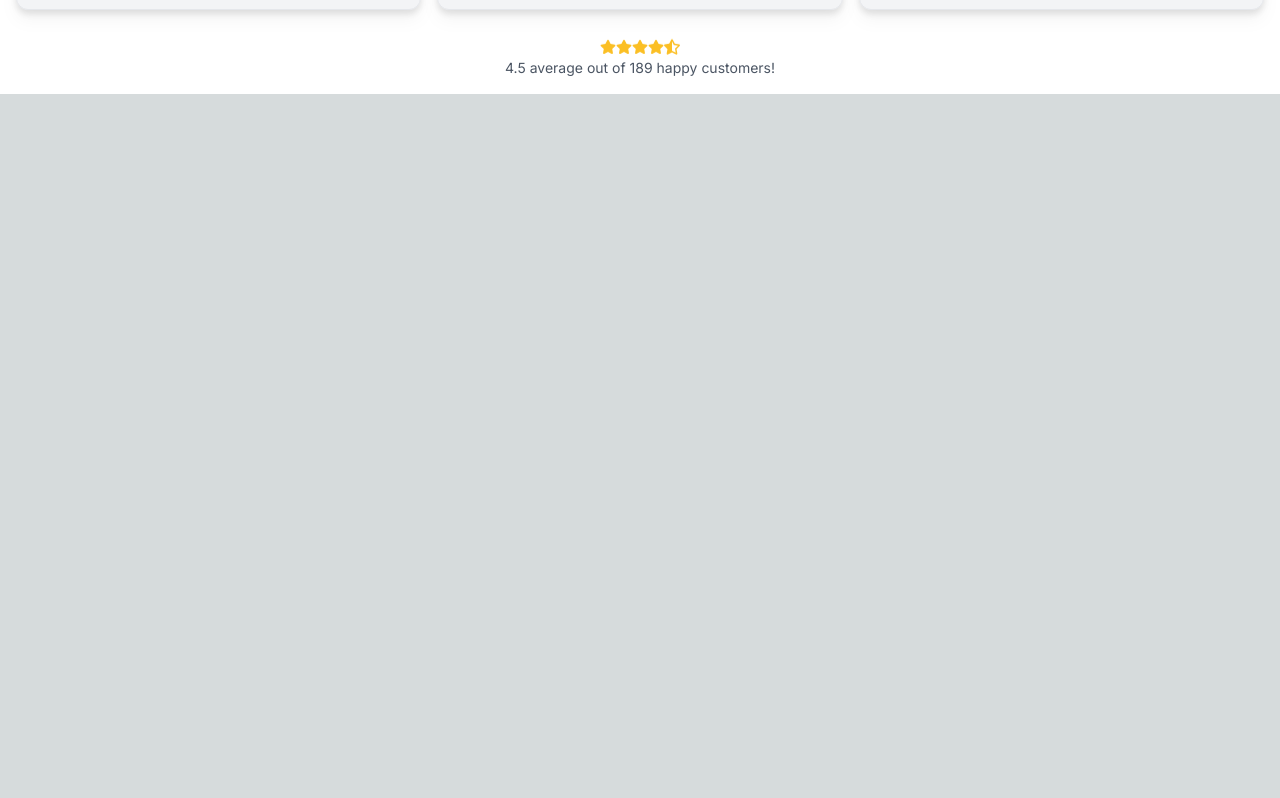
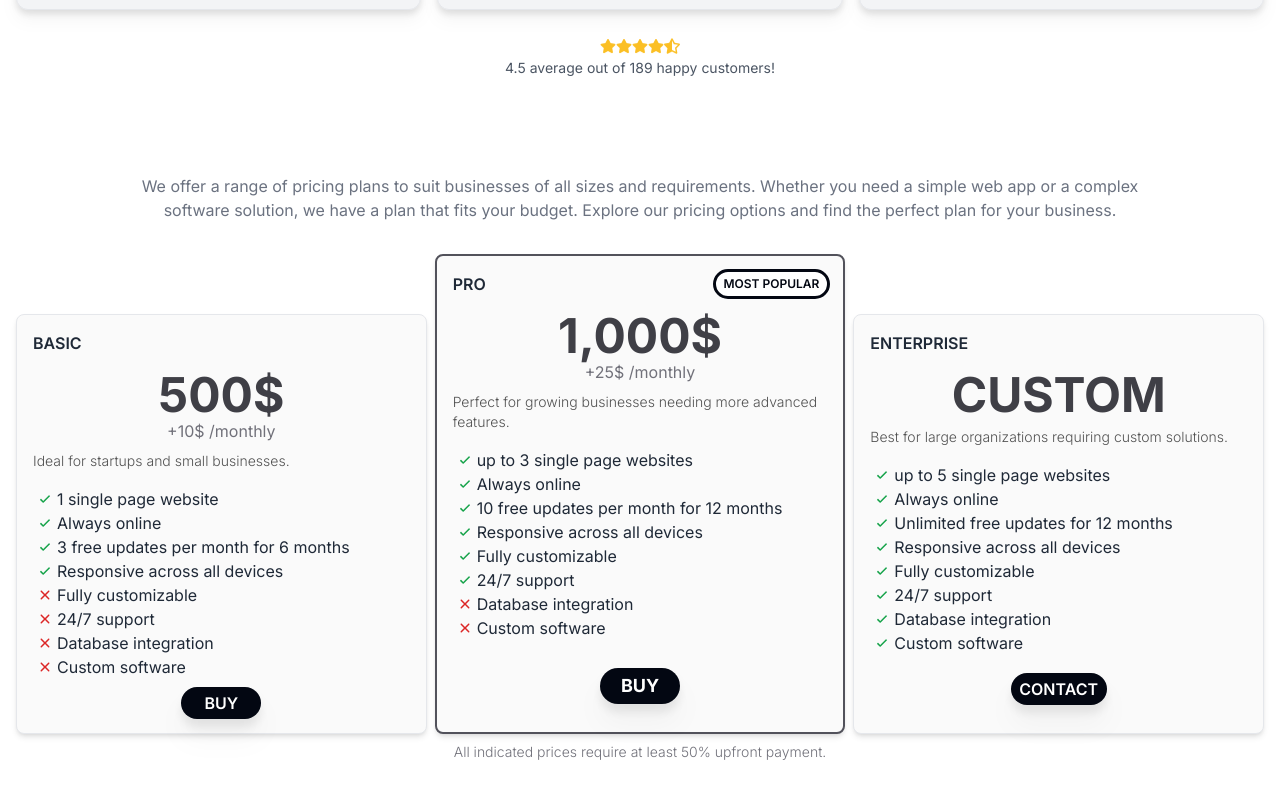
Before and after one commit to Nikoraii/landing-page, a Next.js app: page / in a window 1280 px wide. Shown: the part 1556-2354 px from the top of the page. Before the commit the page ends 1650 px from the top, so only its background shows below. Built offline with nearby package versions, Linux system fonts and the light colour scheme.

Commit message:
Add pricing section to page

```diff
--- a/app/globals.css
+++ b/app/globals.css
@@ -36,4 +36,22 @@ body {
   .nav-link {
     @apply block py-2 px-3 text-gray-900 border-b-2 border-b-transparent transition ease-in-out delay-150 hover:border-b-2 hover:border-gray-600 md:p-0;
   }
+  .card {
+    @apply w-4/5 md:w-2/3 xl:w-4/12 2xl:w-1/4 h-[420px] border self-center shadow-md lg:self-end rounded-lg p-4 bg-zinc-50 flex flex-col;
+  }
+  .pricing-description {
+    @apply text-sm font-light text-neutral-600 mt-2;
+  }
+  .line {
+    @apply flex flex-wrap content-center;
+  }
+  .correct {
+    @apply text-green-600 w-6 h-6;
+  }
+  .not-correct {
+    @apply text-red-600 w-6 h-6;
+  }
+  .pricing-comparission {
+    @apply mt-4 mb-2 text-sm xl:text-base text-gray-800;
+  }
 }
--- a/app/page.tsx
+++ b/app/page.tsx
@@ -1,6 +1,7 @@
 import Image from "next/image";
 import { FaStar } from "react-icons/fa";
 import { FaStarHalfAlt } from "react-icons/fa";
+import { IoIosCheckmark, IoIosClose } from "react-icons/io";
 
 export default function Page() {
   const reviews = [
@@ -99,6 +100,77 @@ export default function Page() {
       </section>
       {/* ABOUT SECTION END */}
 
+      {/* PRICING SECTION START */}
+      <section id="pricing" className="min-h-screen pt-20">
+        <div className="w-10/12 mx-auto text-center">
+          <p className="text-gray-500">We offer a range of pricing plans to suit businesses of all sizes and requirements. Whether you need a simple web app or a complex software solution, we have a plan that fits your budget. Explore our pricing options and find the perfect plan for your business.</p>
+        </div>
+        <div className="flex flex-col lg:flex-row justify-center gap-2 mt-8 px-4">
+          {/* FIRST PRICE */}
+          <div className="card">
+            <div className="font-semibold text-gray-800">BASIC</div>
+            <div className="text-center font-bold text-5xl text-zinc-700 mt-4">500$</div>
+            <div className="text-center text-zinc-500">+10$ /monthly</div>
+            <div className="pricing-description">Ideal for startups and small businesses.</div>
+            <div className="pricing-comparission">
+              <div className="flex"><span className="line">{<IoIosCheckmark className="correct" />}</span> 1 single page website</div>
+              <div className="flex"><span className="line">{<IoIosCheckmark className="correct" />}</span> Always online</div>
+              <div className="flex"><span className="line">{<IoIosCheckmark className="correct" />}</span> 3 free updates per month for 6 months</div>
+              <div className="flex"><span className="line">{<IoIosCheckmark className="correct" />}</span> Responsive across all devices</div>
+              <div className="flex"><span className="line">{<IoIosClose className="not-correct" />}</span> Fully customizable</div>
+              <div className="flex"><span className="line">{<IoIosClose className="not-correct" />}</span> 24/7 support</div>
+              <div className="flex"><span className="line">{<IoIosClose className="not-correct" />}</span> Database integration</div>
+              <div className="flex"><span className="line">{<IoIosClose className="not-correct" />}</span> Custom software</div>
+            </div>
+            <button className="bg-gray-950 text-white block mx-auto px-4 py-1 w-20 rounded-full font-semibold drop-shadow-xl mt-auto mb-3 transition ease-in-out duration-200 hover:scale-105">BUY</button>
+          </div>
+
+          {/* SECOND PRICE */}
+          <div className="w-4/5 md:w-2/3 xl:w-4/12 2xl:w-1/4 h-[480px] border-zinc-600 shadow-md border-2 self-center rounded-lg p-4 bg-zinc-50 flex flex-col">
+            <div className="flex justify-between">
+              <div className="font-semibold text-gray-800">PRO</div>
+              <div className="font-semibold text-xs text-gray-950 outline outline-gray-950 bg-white py-1 px-2 rounded-full">MOST POPULAR</div>
+            </div>
+            <div className="text-center font-bold text-5xl text-zinc-700 mt-4">1,000$</div>
+            <div className="text-center text-zinc-500">+25$ /monthly</div>
+            <div className="pricing-description">Perfect for growing businesses needing more advanced features.</div>
+            <div className="pricing-comparission">
+              <div className="flex"><span className="line">{<IoIosCheckmark className="correct" />}</span> up to 3 single page websites</div>
+              <div className="flex"><span className="line">{<IoIosCheckmark className="correct" />}</span> Always online</div>
+              <div className="flex"><span className="line">{<IoIosCheckmark className="correct" />}</span> 10 free updates per month for 12 months</div>
+              <div className="flex"><span className="line">{<IoIosCheckmark className="correct" />}</span> Responsive across all devices</div>
+              <div className="flex"><span className="line">{<IoIosCheckmark className="correct" />}</span> Fully customizable</div>
+              <div className="flex"><span className="line">{<IoIosCheckmark className="correct" />}</span> 24/7 support</div>
+              <div className="flex"><span className="line">{<IoIosClose className="not-correct" />}</span> Database integration</div>
+              <div className="flex"><span className="line">{<IoIosClose className="not-correct" />}</span> Custom software</div>
+            </div>
+            <button className="bg-gray-950 text-white block mx-auto w-20  px-4 py-1 rounded-full text-lg font-bold drop-shadow-xl mt-auto mb-3 transition ease-in-out duration-200 hover:scale-105">BUY</button>
+          </div>
+
+          {/* THIRD PRICE */}
+          <div className="card">
+            <div className="font-semibold text-gray-800">ENTERPRISE</div>
+            <div className="text-center font-bold text-5xl text-zinc-700 mt-4">CUSTOM</div>
+            <div className="pricing-description">Best for large organizations requiring custom solutions.</div>
+            <div className="pricing-comparission">
+              <div className="flex"><span className="line">{<IoIosCheckmark className="correct" />}</span> up to 5 single page websites</div>
+              <div className="flex"><span className="line">{<IoIosCheckmark className="correct" />}</span> Always online</div>
+              <div className="flex"><span className="line">{<IoIosCheckmark className="correct" />}</span> Unlimited free updates for 12 months</div>
+              <div className="flex"><span className="line">{<IoIosCheckmark className="correct" />}</span> Responsive across all devices</div>
+              <div className="flex"><span className="line">{<IoIosCheckmark className="correct" />}</span> Fully customizable</div>
+              <div className="flex"><span className="line">{<IoIosCheckmark className="correct" />}</span> 24/7 support</div>
+              <div className="flex"><span className="line">{<IoIosCheckmark className="correct" />}</span> Database integration</div>
+              <div className="flex"><span className="line">{<IoIosCheckmark className="correct" />}</span> Custom software</div>
+            </div>
+            <button className="bg-gray-950 text-white block mx-auto w-24 rounded-full py-1 px-1 font-semibold drop-shadow-xl mt-auto mb-3 transition ease-in-out duration-200 hover:scale-105">CONTACT</button>
+          </div>
+        </div>
+        <div>
+          <p className="text-center text-sm mt-2 text-zinc-500 font-light">All indicated prices require at least 50% upfront payment.</p>
+        </div>
+      </section>
+      {/* PRICING SECTION END */}
+
     </main>
   );
 }
```
